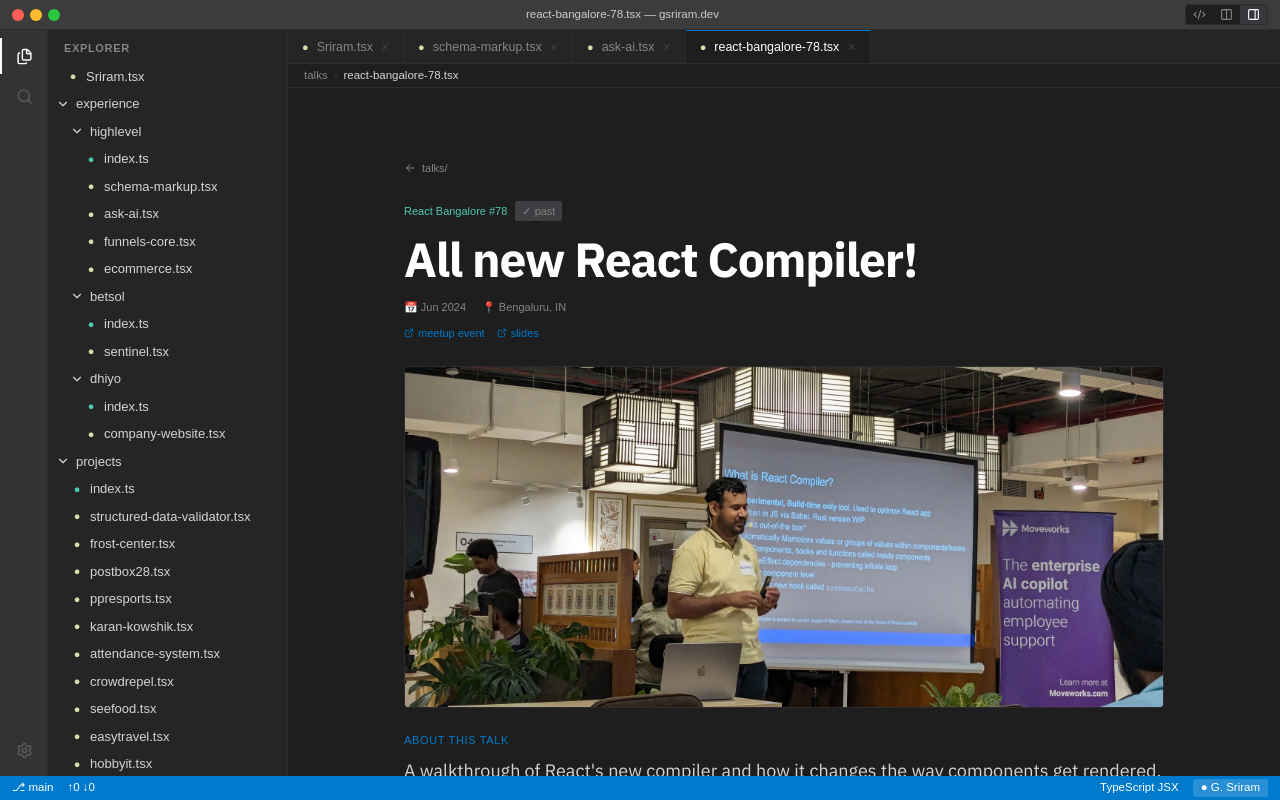
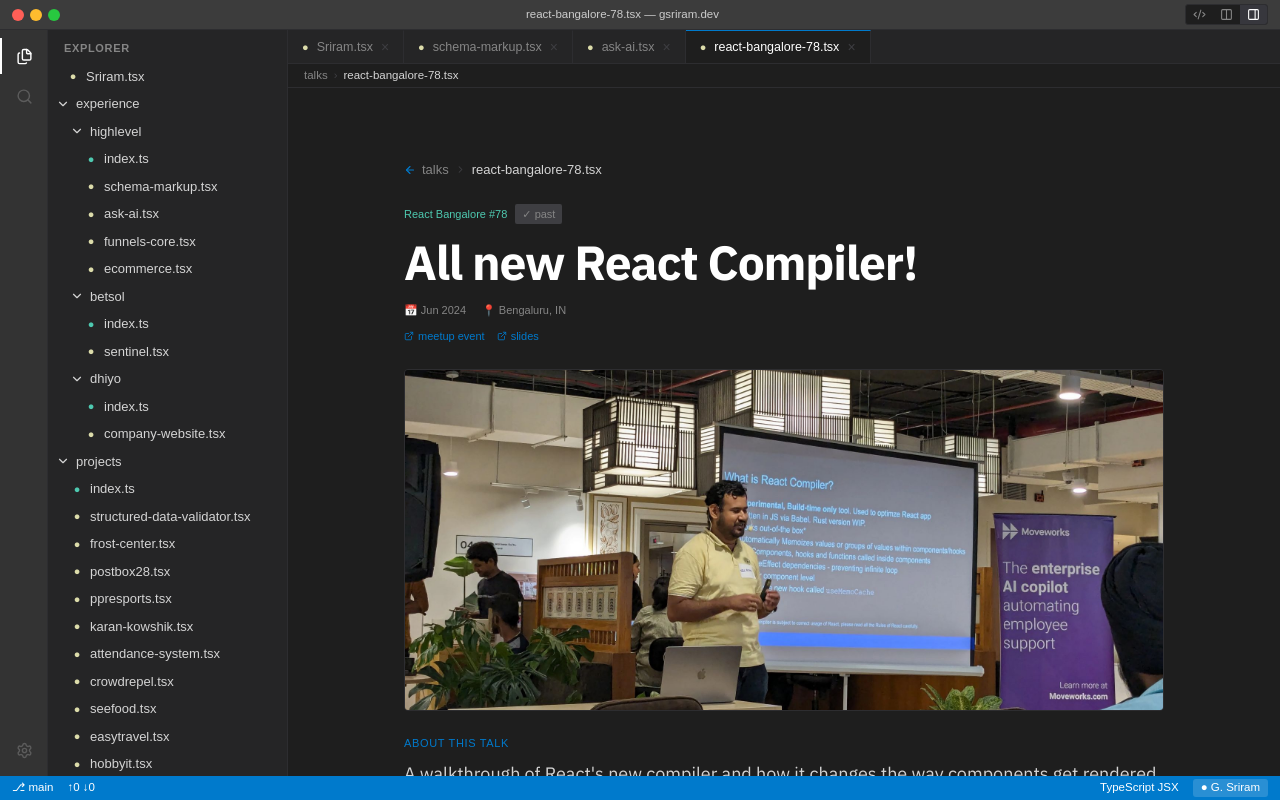
Before and after one commit to gsriram24/portfolio-vscode, a Next.js app: page /talks/react-bangalore-78 in a window 1280 px wide. Built offline with nearby package versions, Linux system fonts and the light colour scheme; a web font is replaced by a local one.

Commit message:
refactor(breadcrumb): extract common Breadcrumb component, use across all detail pages

```diff
--- /dev/null
+++ b/src/components/pages/Breadcrumb.tsx
@@ -0,0 +1,26 @@
+import Link from "next/link";
+import { ArrowLeft, ChevronRight } from "lucide-react";
+import { Fragment } from "react";
+
+interface BreadcrumbProps {
+  href: string;
+  segments: string[];
+}
+
+export function Breadcrumb({ href, segments }: BreadcrumbProps) {
+  return (
+    <Link
+      href={href}
+      prefetch={false}
+      className="inline-flex items-center gap-1.5 font-code text-code text-dim no-underline transition-colors duration-(--duration-fast) ease-vscode hover:text-accent w-fit"
+    >
+      <ArrowLeft size={12} strokeWidth={2.25} aria-hidden className="text-accent" />
+      {segments.map((seg, i) => (
+        <Fragment key={i}>
+          {i > 0 && <ChevronRight size={11} strokeWidth={2.25} aria-hidden className="text-muted" />}
+          <span className={i === segments.length - 1 ? "text-fg" : ""}>{seg}</span>
+        </Fragment>
+      ))}
+    </Link>
+  );
+}
--- a/src/components/pages/CompanyEntryPreview.tsx
+++ b/src/components/pages/CompanyEntryPreview.tsx
@@ -1,7 +1,8 @@
 import Link from "next/link";
-import { ArrowLeft, ArrowRight, ArrowUp, ChevronRight } from "lucide-react";
+import { ArrowRight, ArrowUp } from "lucide-react";
 import type { Company } from "@/data/types";
 import { projectsOfCompany, pathForProject } from "@/lib/projects";
+import { Breadcrumb } from "./Breadcrumb";
 
 // CompanyEntry preview — renders one Company record.
 // Per handoff company-entry.jsx CompanyEntryPreview (lines 259-374):
@@ -17,16 +18,7 @@ export function CompanyEntryPreview({ company }: { company: Company }) {
   return (
     <div className="flex flex-col gap-9 md:gap-12">
       {/* Back breadcrumb */}
-      <Link
-        href="/"
-        prefetch={false}
-        className="inline-flex items-center gap-1.5 font-code text-code text-dim no-underline transition-colors duration-(--duration-fast) ease-vscode hover:text-accent w-fit"
-      >
-        <ArrowLeft size={12} strokeWidth={2.25} aria-hidden className="text-accent" />
-        <span>experience</span>
-        <ChevronRight size={11} strokeWidth={2.25} aria-hidden className="text-muted" />
-        <span className="text-fg">{company.slug}/index.ts</span>
-      </Link>
+      <Breadcrumb href="/" segments={["experience", `${company.slug}/index.ts`]} />
 
       {/* Header */}
       <header className="flex flex-col gap-2.5">
--- a/src/components/pages/ProjectEntryPreview.tsx
+++ b/src/components/pages/ProjectEntryPreview.tsx
@@ -1,8 +1,8 @@
-import Link from "next/link";
-import { ArrowLeft, ArrowRight, ArrowUpRight, ChevronRight } from "lucide-react";
+import { ArrowRight, ArrowUpRight } from "lucide-react";
 import type { ProjectEntry } from "@/data/types";
 import { ImagesGallery } from "./ImagesGallery";
 import { TypeBadge } from "./TypeBadge";
+import { Breadcrumb } from "./Breadcrumb";
 
 export function ProjectEntryPreview({ project }: { project: ProjectEntry }) {
   const isWorkProduct = project.type === "work-product";
@@ -13,22 +13,14 @@ export function ProjectEntryPreview({ project }: { project: ProjectEntry }) {
   return (
     <div className="flex flex-col gap-6 md:gap-8">
       {/* Back breadcrumb */}
-      <Link
+      <Breadcrumb
         href={parentHref}
-        prefetch={false}
-        className="inline-flex items-center gap-1.5 font-code text-code text-dim no-underline transition-colors duration-(--duration-fast) ease-vscode hover:text-accent w-fit"
-      >
-        <ArrowLeft size={12} strokeWidth={2.25} aria-hidden className="text-accent" />
-        <span>{parentLabel}</span>
-        {isWorkProduct && (
-          <>
-            <ChevronRight size={11} strokeWidth={2.25} aria-hidden className="text-muted" />
-            <span>{project.company}</span>
-          </>
-        )}
-        <ChevronRight size={11} strokeWidth={2.25} aria-hidden className="text-muted" />
-        <span className="text-fg">{project.slug}.tsx</span>
-      </Link>
+        segments={
+          isWorkProduct
+            ? [parentLabel, project.company!, `${project.slug}.tsx`]
+            : [parentLabel, `${project.slug}.tsx`]
+        }
+      />
 
       {/* Header — badge chip + duration + scope, then h1 */}
       <header>
--- a/src/components/pages/TalkEntryPreview.tsx
+++ b/src/components/pages/TalkEntryPreview.tsx
@@ -1,8 +1,8 @@
-import Link from "next/link";
 import Image from "next/image";
-import { ArrowLeft, ExternalLink, Play } from "lucide-react";
+import { ExternalLink, Play } from "lucide-react";
 import type { TalkEntry } from "@/data/types";
 import { formatTalkDate } from "@/lib/talks";
+import { Breadcrumb } from "./Breadcrumb";
 
 function getSlidesEmbedUrl(url: string): string {
   const gsMatch = url.match(/docs\.google\.com\/presentation\/d\/([^/]+)/);
@@ -33,13 +33,7 @@ export function TalkEntryPreview({ talk: t }: { talk: TalkEntry }) {
       <div className="max-w-[760px] mx-auto flex flex-col gap-5 md:gap-6">
 
         {/* Back nav */}
-        <Link
-          href="/talks"
-          className="inline-flex items-center gap-1.5 font-code text-meta text-dim no-underline hover:text-fg transition-colors duration-(--duration-fast)"
-        >
-          <ArrowLeft size={12} strokeWidth={2} />
-          talks/
-        </Link>
+        <Breadcrumb href="/talks" segments={["talks", `${t.slug}.tsx`]} />
 
         {/* Header */}
         <div className="flex flex-col gap-2.5">
```
